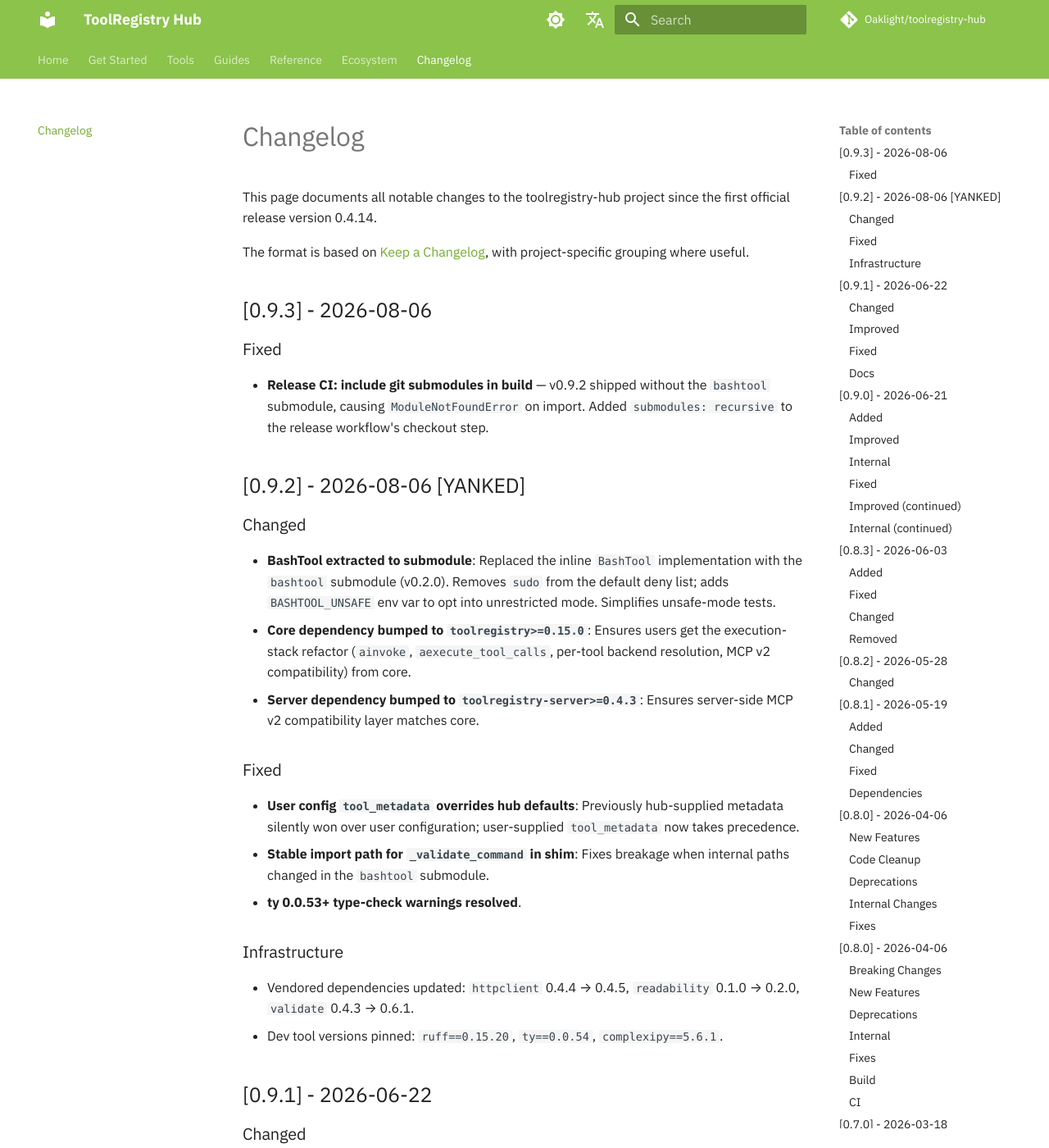
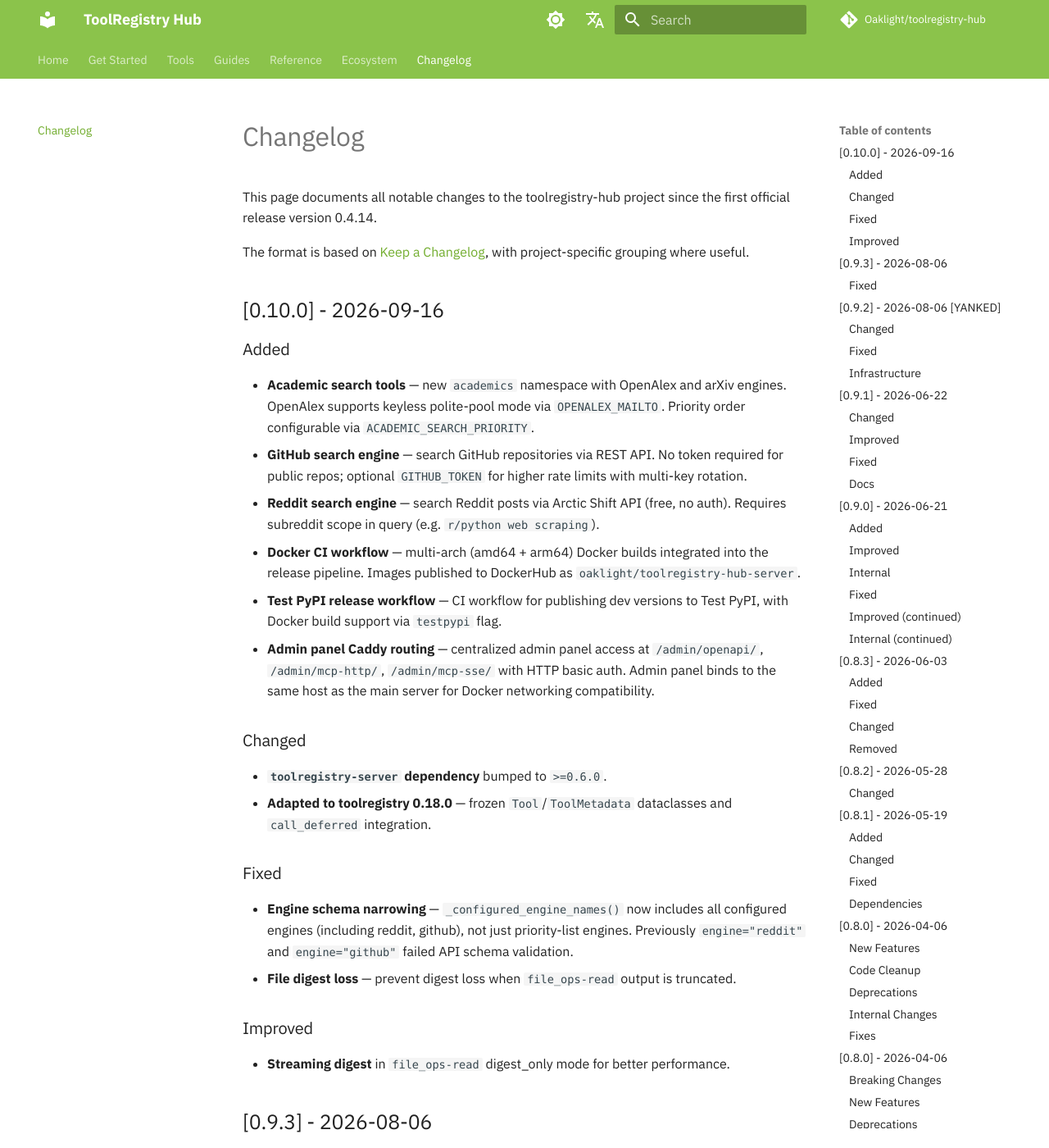
Before and after one commit to Oaklight/toolregistry-hub, an MkDocs documentation site: the page built from docs/changelog.md, in a window 1280 px wide and 1400 px high. Shown: the whole window at 82% size. Built offline with MkDocs 1.6.1 and Material for MkDocs 9.7.7, drawn with Linux system fonts in a browser that asks for light colours; some web fonts are replaced; comment, search, counter and statistics services are not loaded.

Commit message:
docs: add 0.10.0 changelog, academic search docs, admin panel guide, endpoint/env refs

```diff
--- a/docs/changelog.md
+++ b/docs/changelog.md
@@ -11,6 +11,31 @@ author: Oaklight
 This page documents all notable changes to the toolregistry-hub project since the first official release version 0.4.14.
 
 The format is based on [Keep a Changelog](https://keepachangelog.com/en/1.1.0/), with project-specific grouping where useful.
+
+## [0.10.0] - 2026-09-16
+
+### Added
+
+- **Academic search tools** — new `academics` namespace with OpenAlex and arXiv engines. OpenAlex supports keyless polite-pool mode via `OPENALEX_MAILTO`. Priority order configurable via `ACADEMIC_SEARCH_PRIORITY`.
+- **GitHub search engine** — search GitHub repositories via REST API. No token required for public repos; optional `GITHUB_TOKEN` for higher rate limits with multi-key rotation.
+- **Reddit search engine** — search Reddit posts via Arctic Shift API (free, no auth). Requires subreddit scope in query (e.g. `r/python web scraping`).
+- **Docker CI workflow** — multi-arch (amd64 + arm64) Docker builds integrated into the release pipeline. Images published to DockerHub as `oaklight/toolregistry-hub-server`.
+- **Test PyPI release workflow** — CI workflow for publishing dev versions to Test PyPI, with Docker build support via `testpypi` flag.
+- **Admin panel Caddy routing** — centralized admin panel access at `/admin/openapi/`, `/admin/mcp-http/`, `/admin/mcp-sse/` with HTTP basic auth. Admin panel binds to the same host as the main server for Docker networking compatibility.
+
+### Changed
+
+- **`toolregistry-server` dependency** bumped to `>=0.6.0`.
+- **Adapted to toolregistry 0.18.0** — frozen `Tool`/`ToolMetadata` dataclasses and `call_deferred` integration.
+
+### Fixed
+
+- **Engine schema narrowing** — `_configured_engine_names()` now includes all configured engines (including reddit, github), not just priority-list engines. Previously `engine="reddit"` and `engine="github"` failed API schema validation.
+- **File digest loss** — prevent digest loss when `file_ops-read` output is truncated.
+
+### Improved
+
+- **Streaming digest** in `file_ops-read` digest_only mode for better performance.
 
 ## [0.9.3] - 2026-08-06
 
--- a/mkdocs.yml
+++ b/mkdocs.yml
@@ -96,6 +96,7 @@ plugins:
           - tools/websearch/serper.md
           - tools/websearch/tavily.md
           - tools/websearch/searxng.md
+          - tools/academic_search.md
           - tools/bash_tool.md
           - tools/cron_tool.md
           - tools/think_tool.md
@@ -196,6 +197,8 @@ nav:
               - SearXNG Search: tools/websearch/searxng.md
               - Reddit Search: tools/websearch/reddit.md
               - GitHub Search: tools/websearch/github.md
+      - Academic:
+          - Academic Search: tools/academic_search.md
       - Shell:
           - Bash Tool: tools/bash_tool.md
       - Scheduling:
```
Also changed, not shown: docs/guides/docker.md (+20 -0 lines), docs/reference/endpoints.md (+7 -0 lines), docs/reference/environment.md (+4 -0 lines), docs/tools/academic_search.md (added, +52 -0 lines), docs/tools/index.md (+4 -0 lines).
